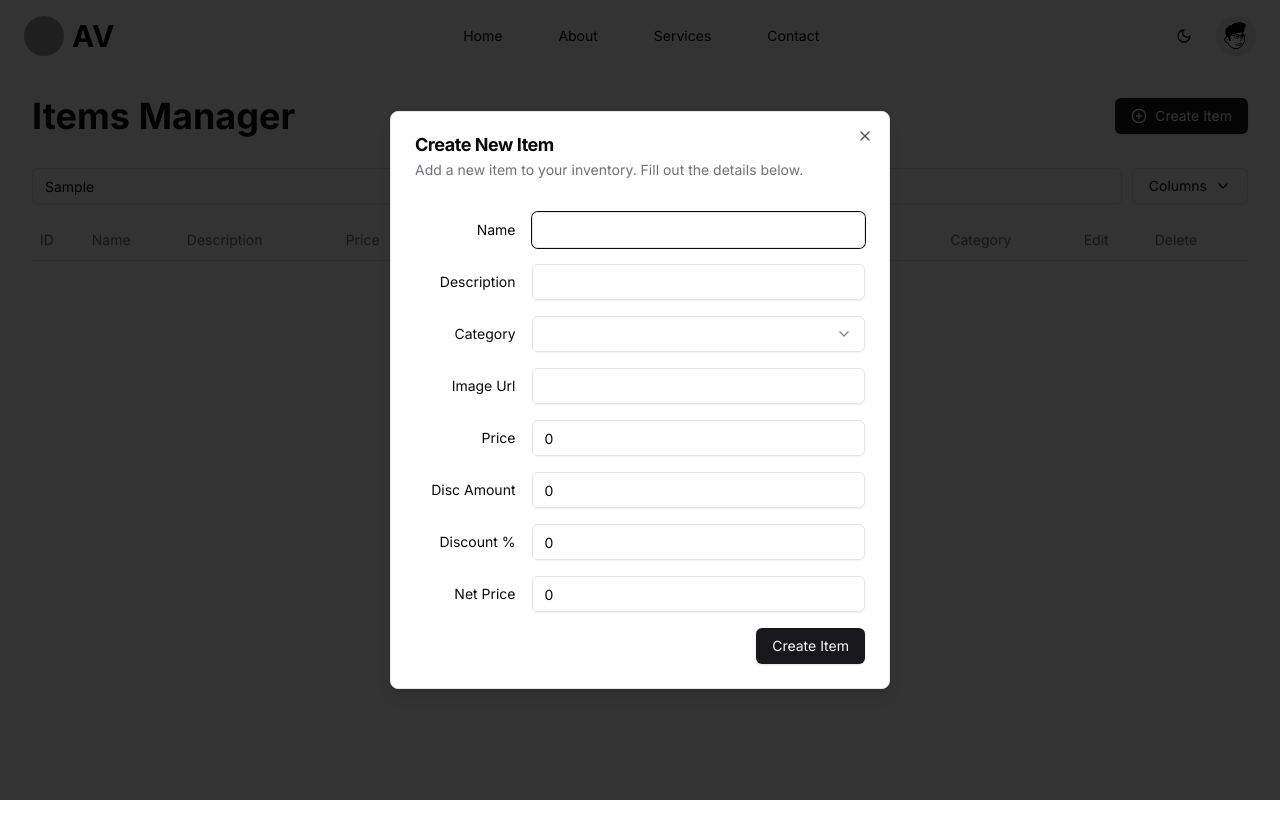
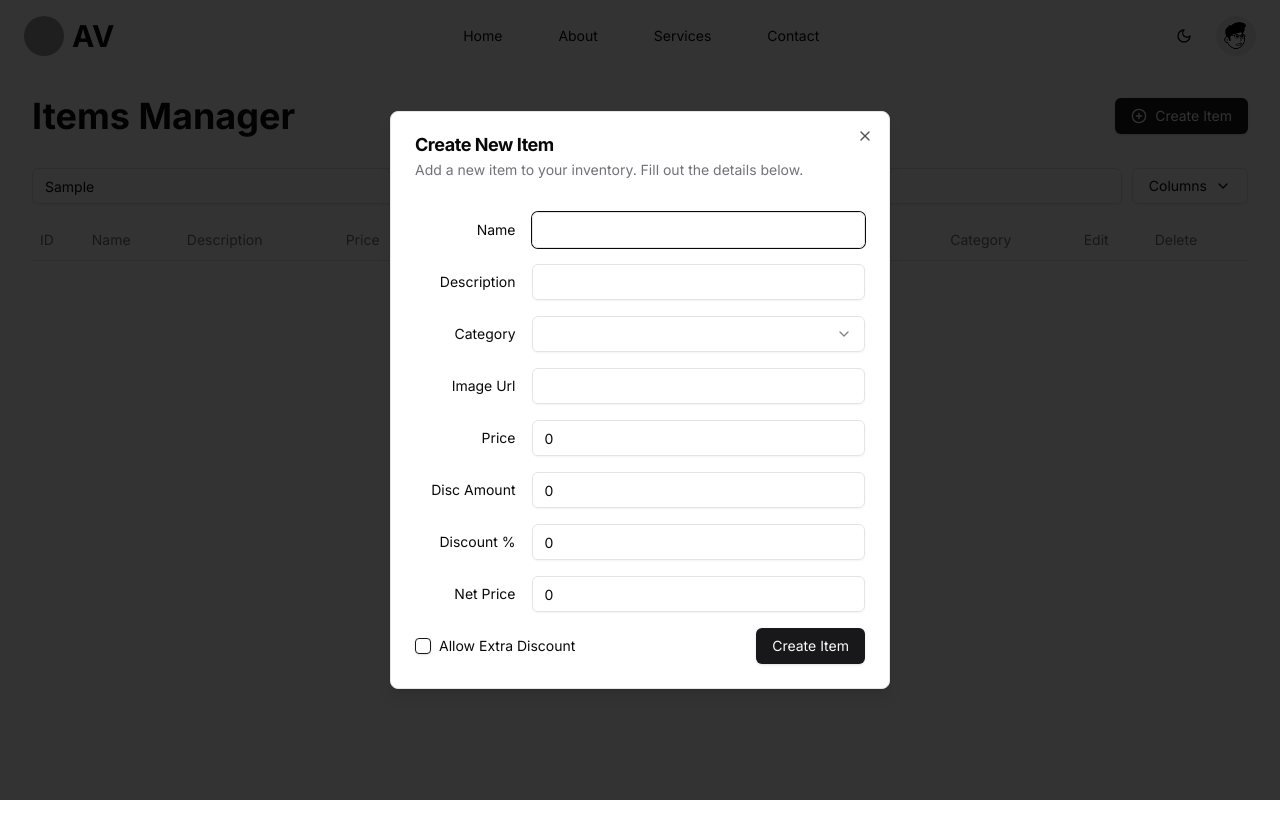
Before and after one commit to k-vishall/personal-commerce, a React (Vite) app: page /createItem in a window 1280 px wide. Both pictures are taken after typing "Sample" into the empty fields and a click on the button "Create Item". Shown: the top 838 px of the page. Built offline with nearby package versions, Linux system fonts and the light colour scheme; grey boxes are pictures that could not be loaded.

Commit message:
Allow Extra Discount Added

```diff
--- a/src/components/CreateItemDialog.jsx
+++ b/src/components/CreateItemDialog.jsx
@@ -13,6 +13,7 @@ import {
   DialogTitle,
   DialogTrigger,
 } from "./ui/dialog";
+import { Checkbox } from "./ui/checkbox";
 import { Input } from "./ui/input";
 import { Label } from "./ui/label";
 import { CirclePlus } from "lucide-react";
@@ -21,6 +22,7 @@ import { Select, SelectContent, SelectItem, SelectTrigger, SelectValue } from ".
 export function CreateItemDialog({ open, setOpen, editItem = null }) {
   const dispatch = useDispatch();
 
+  const [allowExtraDiscount, setAllowExtraDiscount] = useState(false);
   const [name, setName] = useState("");
   const [desc, setDesc] = useState("");
   const [price, setPrice] = useState(0);
@@ -29,7 +31,8 @@ export function CreateItemDialog({ open, setOpen, editItem = null }) {
   const [category, setCategory] = useState("Pizza");
   const [imageUrl, setImageUrl] = useState("");
   const [rating, setRating] = useState(0.0);
-  const netPrice = Math.max(price - discAmount, 0);
+  const [netPrice, setNetPrice] = useState(0);
+  // const netPrice = Math.max(price - discAmount, 0);
 
   // const discountedPrice = Math.max(originalPrice - discountAmount, 0);
   // const calculatedDiscountPercentage = originalPrice > 0 ? (discountAmount / originalPrice) * 100 : 0;
@@ -44,20 +47,44 @@ export function CreateItemDialog({ open, setOpen, editItem = null }) {
       setCategory(editItem.category);
       setImageUrl(editItem.imageUrl);
       setRating(editItem.rating);
+      setNetPrice(editItem.netPrice);
     }
   }, [editItem]);
 
+  const handlePriceChange = (amount) => {
+    setPrice(amount);
+
+    if (discAmount > 0) {
+      // Recalculate discount percentage & net price if discAmount is set
+      const newPercent = amount > 0 ? (discAmount / amount) * 100 : 0;
+      setDiscPercent(Number(newPercent.toFixed(2)));
+      setNetPrice(Number((amount - discAmount).toFixed(2)));
+    } else if (discPercent > 0) {
+      // Recalculate discount amount & net price if discPercent is set
+      const newAmount = amount * (discPercent / 100);
+      setDiscAmount(Number(newAmount.toFixed(2)));
+      setNetPrice(Number((amount - newAmount).toFixed(2)));
+    } else {
+      // If no discount exists, net price is just the price
+      setNetPrice(amount);
+    }
+  };
 
   const handleDiscountAmountChange = (amount) => {
-    setDiscAmount(amount);
-    setDiscPercent(amount > 0 ? (amount / price) * 100 : 0);
+    const validAmount = allowExtraDiscount ? amount : Math.min(amount, price);
+    setDiscAmount(validAmount);
+    const calculatedPercent = price > 0 ? (validAmount / price) * 100 : 0;
+    setDiscPercent(Number(calculatedPercent.toFixed(2)));
+    setNetPrice(Number((price - validAmount).toFixed(2)));
   };
 
   const handleDiscountPercentageChange = (percentage) => {
-    setDiscPercent(percentage);
-    setDiscAmount(price * (percentage / 100));
+    const validPercentage = allowExtraDiscount ? percentage : Math.min(percentage, 100);
+    setDiscPercent(validPercentage);
+    const calculatedAmount = price * (validPercentage / 100);
+    setDiscAmount(Number(calculatedAmount.toFixed(2)));
+    setNetPrice(Number((price - calculatedAmount).toFixed(2)));
   };
-
 
   const handleSubmit = (e) => {
     e.preventDefault();
@@ -153,9 +180,9 @@ export function CreateItemDialog({ open, setOpen, editItem = null }) {
               </Label>
               <Input
                 id="price"
-                type="number"
+                // type="number"
                 value={price}
-                onChange={(e) => setPrice(Number(e.target.value))}
+                onChange={(e) => handlePriceChange(Number(e.target.value))}
                 className="col-span-3"
               />
             </div>
@@ -165,7 +192,7 @@ export function CreateItemDialog({ open, setOpen, editItem = null }) {
               </Label>
               <Input
                 id="discAmount"
-                type="number"
+                // type="number"
                 value={discAmount}
                 onChange={(e) =>
                   handleDiscountAmountChange(Number(e.target.value))
@@ -179,7 +206,7 @@ export function CreateItemDialog({ open, setOpen, editItem = null }) {
               </Label>
               <Input
                 id="discPercent"
-                type="number"
+                // type="number"
                 value={discPercent}
                 onChange={(e) =>
                   handleDiscountPercentageChange(Number(e.target.value))
@@ -193,16 +220,35 @@ export function CreateItemDialog({ open, setOpen, editItem = null }) {
               </Label>
               <Input
                 id="netPrice"
-                type="number"
+                // type="number"
                 value={netPrice}
                 readOnly
                 className="col-span-3"
               />
             </div>
           </div>
-          <DialogFooter>
+          <DialogFooter className="flex w-full">
+            <div className="flex items-center gap-2 mr-auto">
+              <Checkbox
+                id="allowExtraDiscount"
+                checked={allowExtraDiscount}
+                onCheckedChange={(checked) => {
+                  setAllowExtraDiscount(checked);
+                  if (!checked && netPrice < 0) {
+                    setNetPrice(0);
+                  }
+                }}
+              />
+              <label
+                htmlFor="allowExtraDiscount"
+                className="text-sm font-medium leading-none peer-disabled:cursor-not-allowed peer-disabled:opacity-70"
+              >
+                Allow Extra Discount
+              </label>
+            </div>
             <Button type="submit">{editItem ? "Update Item" : "Create Item"}</Button>
           </DialogFooter>
+
         </form>
       </DialogContent>
     </Dialog>
--- a/src/components/ItemTable.jsx
+++ b/src/components/ItemTable.jsx
@@ -1,6 +1,7 @@
 import { useState, useEffect } from "react";
 import { toast } from "sonner"
-import { useSelector } from "react-redux";
+import { useDispatch, useSelector } from "react-redux";
+import { removeItem } from "../features/item/itemSlice";
 import { CreateItemDialog } from "@/components/CreateItemDialog";
 
 import {
@@ -47,6 +48,8 @@ import {
 
 
   export function ItemTable() {
+    const dispatch = useDispatch();
+
     const itemsData = useSelector((state) => state.items.items) || [];
     const [dialogOpen, setDialogOpen] = useState(false);
     const [selectedItem, setSelectedItem] = useState(null); // for delete or edit
@@ -108,14 +111,7 @@ import {
     ];
 
     const handleDelete = (selectedItem) => {
-      setData((prevData) => prevData.filter((item) => item.id !== selectedItem.id));
-      toast("Item Delete Clicked...", {
-        description: "No Description",
-        action: {
-          label: "Ok",
-          onClick: () => console.log("Button Item Delete Clicked"),
-        },
-      })
+      dispatch(removeItem(selectedItem.id));
     };
 
     const handleEdit = (selectedItem) => {
--- a/src/index.css
+++ b/src/index.css
@@ -243,3 +243,16 @@ button:focus-visible {
     @apply bg-background text-foreground;
   }
 }
+
+/*
+---break---
+ */
+
+@layer base {
+  * {
+    @apply border-border outline-ring/50;
+  }
+  body {
+    @apply bg-background text-foreground;
+  }
+}
```
